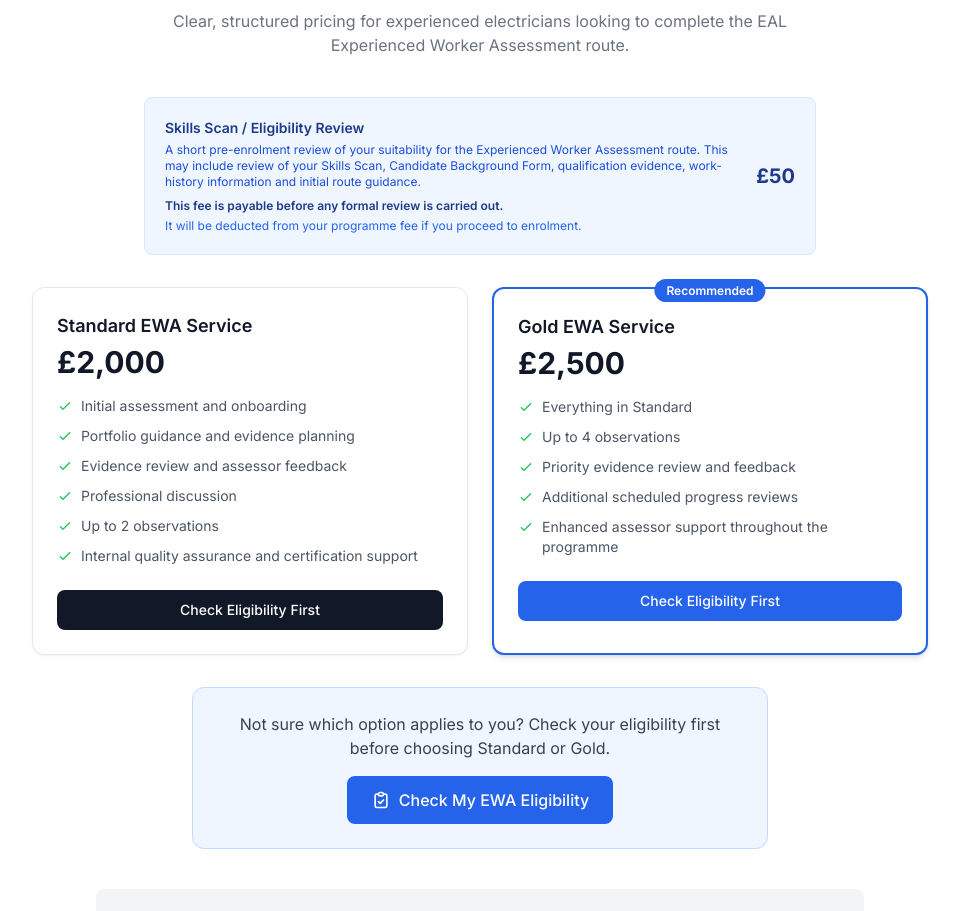
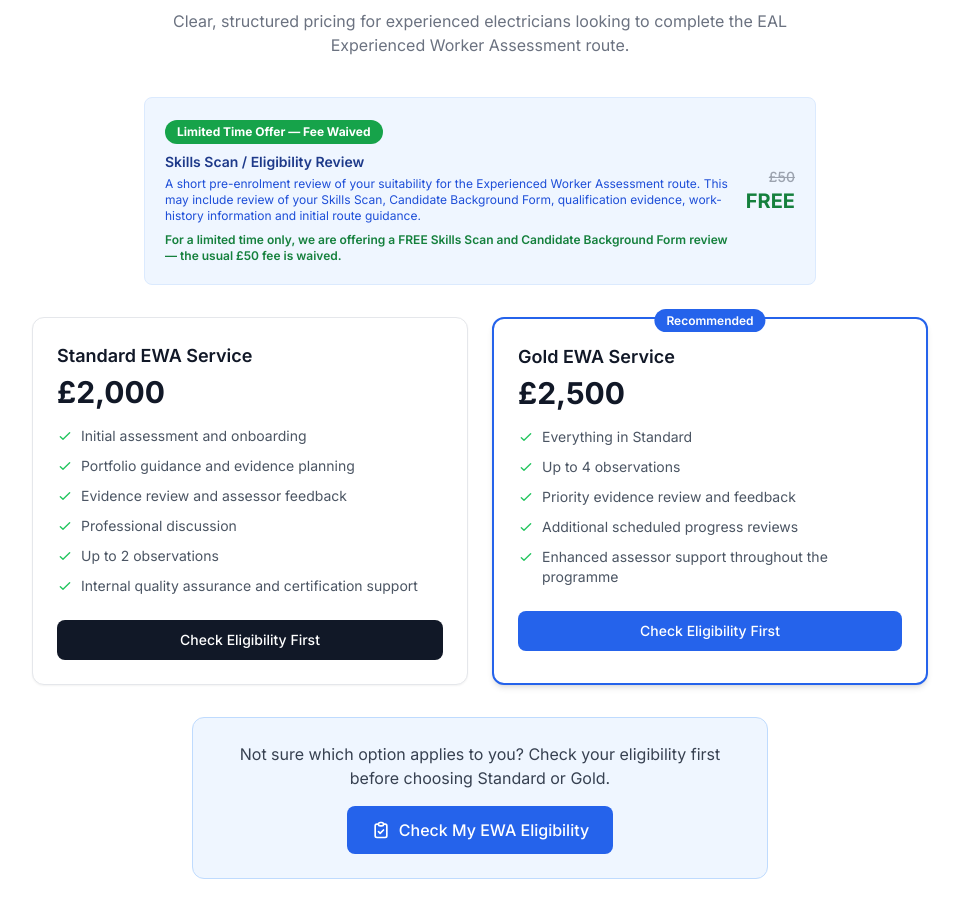
Before and after one commit to bluntiless/ewa-web-app, a Next.js app: page / in a window 1280 px wide. Shown: the part 6560-7471 px from the top of the page, without its empty margins (160-1119 px from the left). Built offline with nearby package versions, Linux system fonts and the light colour scheme; no server answers.

Commit message:
feat: add limited time offer banner and update fee details
Added a promotional banner and updated fee information to reflect the waived fee for a limited time.

Co-authored-by: WAYNE Anthony WRIGHT <1809627+bluntiless@users.noreply.github.com>

```diff
--- a/app/page.tsx
+++ b/app/page.tsx
@@ -762,19 +762,20 @@ export default function HomePage() {
           <div className="bg-blue-50 border border-blue-100 rounded-lg p-5 mb-8 max-w-2xl mx-auto">
             <div className="flex flex-col sm:flex-row sm:items-center sm:justify-between gap-3">
               <div>
+                <div className="inline-flex items-center gap-2 bg-green-600 text-white px-3 py-1 rounded-full text-xs font-bold mb-2">
+                  Limited Time Offer &mdash; Fee Waived
+                </div>
                 <h3 className="text-sm font-semibold text-blue-900">Skills Scan / Eligibility Review</h3>
                 <p className="text-xs text-blue-700 mt-1">
                   A short pre-enrolment review of your suitability for the Experienced Worker Assessment route. This may include review of your Skills Scan, Candidate Background Form, qualification evidence, work-history information and initial route guidance.
                 </p>
-                <p className="text-xs font-semibold text-blue-900 mt-2">
-                  This fee is payable before any formal review is carried out.
-                </p>
-                <p className="text-xs text-blue-600 mt-1">
-                  It will be deducted from your programme fee if you proceed to enrolment.
+                <p className="text-xs font-semibold text-green-700 mt-2">
+                  For a limited time only, we are offering a FREE Skills Scan and Candidate Background Form review &mdash; the usual £50 fee is waived.
                 </p>
               </div>
               <div className="text-right">
-                <span className="text-xl font-bold text-blue-900">£50</span>
+                <span className="block text-sm font-medium text-gray-400 line-through">£50</span>
+                <span className="text-xl font-bold text-green-700">FREE</span>
               </div>
             </div>
           </div>
```
